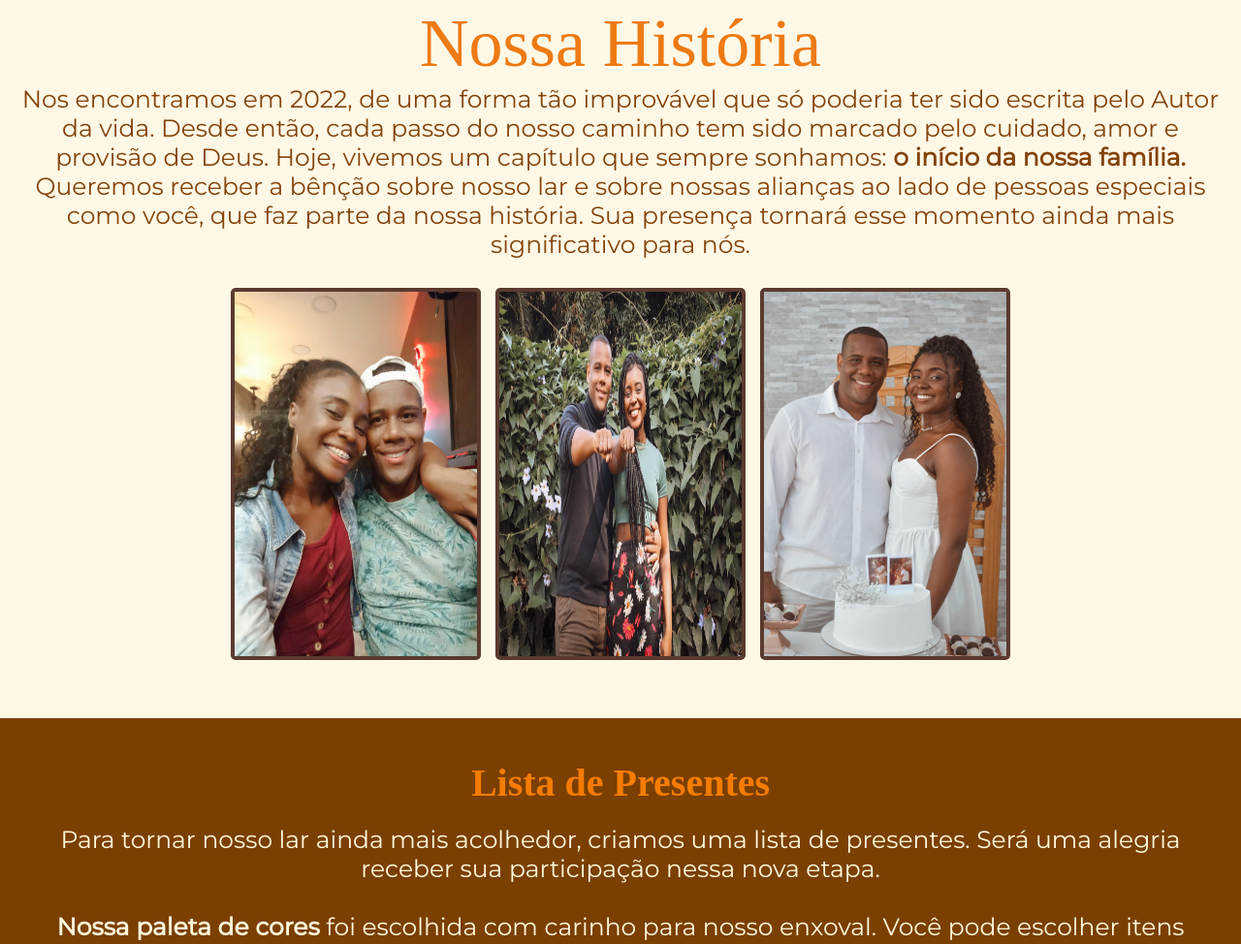
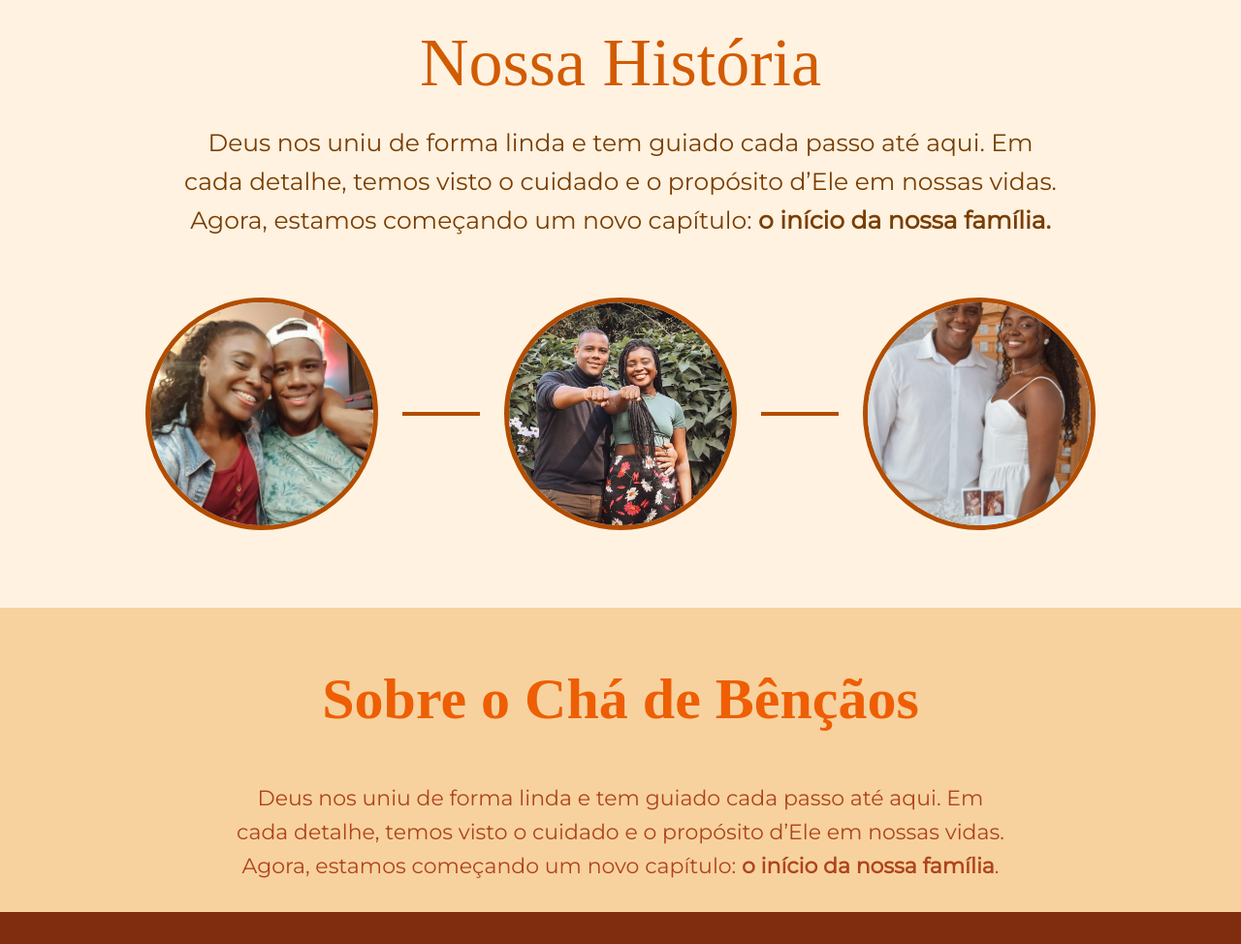
Before and after one commit to Ruanfonseca/site-cha-de-panela-2025, a plain HTML site: page index.html in a window 1280 px wide. Shown: the part 857-1831 px from the top of the page at 97% size. Drawn offline with Linux system fonts and the light colour scheme; a web font is replaced by a local one.

Commit message:
atualizando para versão de produção

```diff
--- a/index.css
+++ b/index.css
@@ -61,9 +61,10 @@ html {
 
 /* ======= Nossa História ======= */
 .firstsection {
-  background-color: #fff8e7; /* bege suave */
+  background-color: #fde8cc;
   text-align: center;
-  padding: 60px 20px;
+  padding: 80px 20px;
+  margin-bottom: 0; /* impede espaçamento extra */
 }
 
 .section-title {
@@ -95,7 +96,7 @@ html {
 }
 
 .images img {
-  width: 250px;
+  width: 500px;
   height: auto;
   border: 4px solid #5a3a2e; /* marrom */
   border-radius: 5px;
@@ -103,7 +104,7 @@ html {
 
 /* ======= Lista de Presentes ======= */
 .secondsection {
-  background-color: #7b3f00; /* marrom */
+  background-color: #802c0e; /* marrom */
   text-align: center;
   padding: 10px 20px;
 }
@@ -111,7 +112,7 @@ html {
 .second-title {
   font-family: "Gulzar", serif;
   font-size: 70px;
-  color: #f57c00;
+  color: #f7d29e;
   margin-bottom: 20px;
 }
 
@@ -122,7 +123,7 @@ html {
   line-height: 1.2;
   text-align: center;
   margin: 0;
-  color: #fffadd;
+  color: #f7d29e;
 }
 
 /* Paleta de cores */
@@ -168,16 +169,13 @@ html {
   font-family: "Montserrat", sans-serif;
   font-size: 1.2rem;
   font-weight: bold;
-  color: #f57c00;
+  color: #f7d29e;
   margin-bottom: 20px;
 }
 
 .opcoes img {
   max-width: 600px;
   width: 100%;
-  border: 5px solid #f57c00;
-  border-radius: 10px;
-  margin-bottom: 30px;
 }
 
 /* Botão */
@@ -198,10 +196,87 @@ html {
 .btn-lista:hover {
   background-color: #d66c00;
 }
+/* ======= Nossa História (nova versão com círculos e linha) ======= */
+.firstsection {
+  background-color: #fff2e0;
+  text-align: center;
+  padding: 80px 20px;
+  margin-bottom: 0; /* impede espaçamento extra */
+}
+
+.section-title {
+  font-family: "Gulzar", serif;
+  color: #d25b00;
+  font-size: 60px;
+  margin-bottom: 20px;
+}
+
+.section-text {
+  font-family: "Montserrat", sans-serif;
+  font-size: 22px;
+  color: #7a3d00;
+  max-width: 900px;
+  margin: 0 auto 60px auto;
+  line-height: 1.6;
+}
+
+.timeline {
+  display: flex;
+  justify-content: center;
+  align-items: center;
+  gap: 25px;
+  flex-wrap: wrap;
+}
+
+.circle {
+  width: 230px;
+  height: 230px;
+  border-radius: 50%;
+  border: 5px solid #b24d00;
+  overflow: hidden;
+  flex-shrink: 0;
+}
+
+.circle img {
+  width: 100%;
+  height: 100%;
+  object-fit: cover;
+}
+
+.line {
+  width: 80px;
+  height: 4px;
+  background-color: #b24d00;
+}
+
+/* ===== Responsividade ===== */
+
+/* ======= Sobre o Chá de Bênçãos ======= */
+.aboutsection {
+  background-color: #f7d29e;
+  text-align: center;
+  padding: 10px 10px;
+  margin-bottom: 0;
+}
+
+.about-title {
+  font-family: "Gulzar", serif;
+  font-size: 60px;
+  color: #ee5e04; /* Laranja queimado */
+}
+
+.about-text {
+  font-family: "Montserrat", sans-serif;
+  font-size: 22px;
+  color: #af431d; /* Marrom suave */
+  line-height: 1.6;
+  max-width: 800px;
+  margin: 0 auto 20px auto;
+}
 
 /* ======= Vista-se com a nossa paleta ======= */
 .thirdsection {
-  background-color: #fff8e7; /* bege clarinho */
+  background-color: #fde8cc; /* bege clarinho */
   text-align: center;
   padding: 60px 20px;
 }
@@ -209,7 +284,7 @@ html {
 .third-title {
   font-family: "Gulzar", serif;
   font-size: 70px;
-  color: #ee7a13;
+  color: #ee5e04;
   margin-bottom: 15px;
 }
 
@@ -219,7 +294,7 @@ html {
   line-height: 1.6;
   max-width: 700px;
   margin: 0 auto 40px auto;
-  color: #5a3a2e;
+  color: #af431d;
 }
 
 /* Paleta de cores */
@@ -267,7 +342,41 @@ html {
 }
 
 /* ================= RESPONSIVIDADE ================= */
+/* Responsivo */
+@media (max-width: 768px) {
+  .about-title {
+    font-size: 40px;
+  }
 
+  .about-text {
+    font-size: 18px;
+    padding: 0 5px;
+  }
+}
+@media (max-width: 768px) {
+  .timeline {
+    flex-direction: column;
+    gap: 30px;
+  }
+
+  .line {
+    width: 4px;
+    height: 40px;
+  }
+
+  .circle {
+    width: 180px;
+    height: 180px;
+  }
+
+  .section-title {
+    font-size: 40px;
+  }
+
+  .section-text {
+    font-size: 18px;
+  }
+}
 /* 📱 Celulares */
 @media (max-width: 600px) {
   .title-gulzar {
--- a/index.html
+++ b/index.html
@@ -28,23 +28,35 @@
     <section class="firstsection">
       <h1 class="section-title">Nossa História</h1>
       <p class="section-text">
-        Nos encontramos em 2022, de uma forma tão improvável que só poderia ter
-        sido escrita pelo Autor da vida. Desde então, cada passo do nosso
-        caminho tem sido marcado pelo cuidado, amor e provisão de Deus. Hoje,
-        vivemos um capítulo que sempre sonhamos:
+        Deus nos uniu de forma linda e tem guiado cada passo até aqui. Em cada
+        detalhe, temos visto o cuidado e o propósito d’Ele em nossas vidas.
+        Agora, estamos começando um novo capítulo:
         <strong>o início da nossa família.</strong>
       </p>
-      <p class="section-text">
-        Queremos receber a bênção sobre nosso lar e sobre nossas alianças ao
-        lado de pessoas especiais como você, que faz parte da nossa história.
-        Sua presença tornará esse momento ainda mais significativo para nós.
+
+      <div class="timeline">
+        <div class="circle">
+          <img src="./img/img1.jpg" alt="Casal sorrindo" />
+        </div>
+        <div class="line"></div>
+        <div class="circle">
+          <img src="./img/img2.jpg" alt="Casal de mãos dadas" />
+        </div>
+        <div class="line"></div>
+        <div class="circle">
+          <img src="./img/img3.jpg" alt="Casal de branco" />
+        </div>
+      </div>
+    </section>
+
+    <!-- Sobre o Chá de Bênçãos -->
+    <section class="aboutsection">
+      <h1 class="about-title">Sobre o Chá de Bênçãos</h1>
+      <p class="about-text">
+Deus nos uniu de forma linda e tem guiado cada passo até aqui. Em cada detalhe, temos visto o cuidado e o propósito d’Ele em nossas vidas. Agora, estamos começando um novo capítulo:
+<strong>o início da nossa família</strong>.
       </p>
 
-      <div class="images">
-        <img src="./img/img1.jpg" alt="Casal 1" />
-        <img src="./img/img2.jpg" alt="Casal 2" />
-        <img src="./img/img3.jpg" alt="Casal 3" />
-      </div>
     </section>
 
     <section class="secondsection">
@@ -82,7 +94,7 @@
       <div class="inspiracoes">
         <h3>Inspirações da paleta de cores do enxoval:</h3>
         <div class="opcoes">
-          <img src="./img/opcoes.png" alt="Inspirações de enxoval" />
+          <img src="./img/inspiracao.png" alt="Inspirações de enxoval" />
         </div>
         <button
           class="btn-lista"
@@ -94,25 +106,16 @@
     </section>
 
     <section class="thirdsection">
-      <h1 class="third-title">Vista-se com a Nossa Paleta</h1>
+      <h1 class="third-title">Confirme sua Presença</h1>
       <p class="third-text">
-        Nossa paleta de cores representa o clima que sonhamos para esse dia. Se
-        puder, venha dentro dela e celebre conosco.
+        Sua presença tornará esse dia ainda mais especial.
       </p>
-
-      <div class="palette">
-        <div class="cor">
-          <span style="background-color: #e5c9af"></span>
-          <p>Bege</p>
-        </div>
-        <div class="cor">
-          <span style="background-color: #ee7a13"></span>
-          <p>Laranja</p>
-        </div>
-        <div class="cor">
-          <span style="background-color: #844309"></span>
-          <p>Marrom</p>
-        </div>
+        <button
+          class="btn-lista"
+          onclick=""
+        >
+          Confirmar
+        </button>
       </div>
     </section>
 
```
Also changed, not shown: img/linhaDoTempo.png (added), 1 other file.
